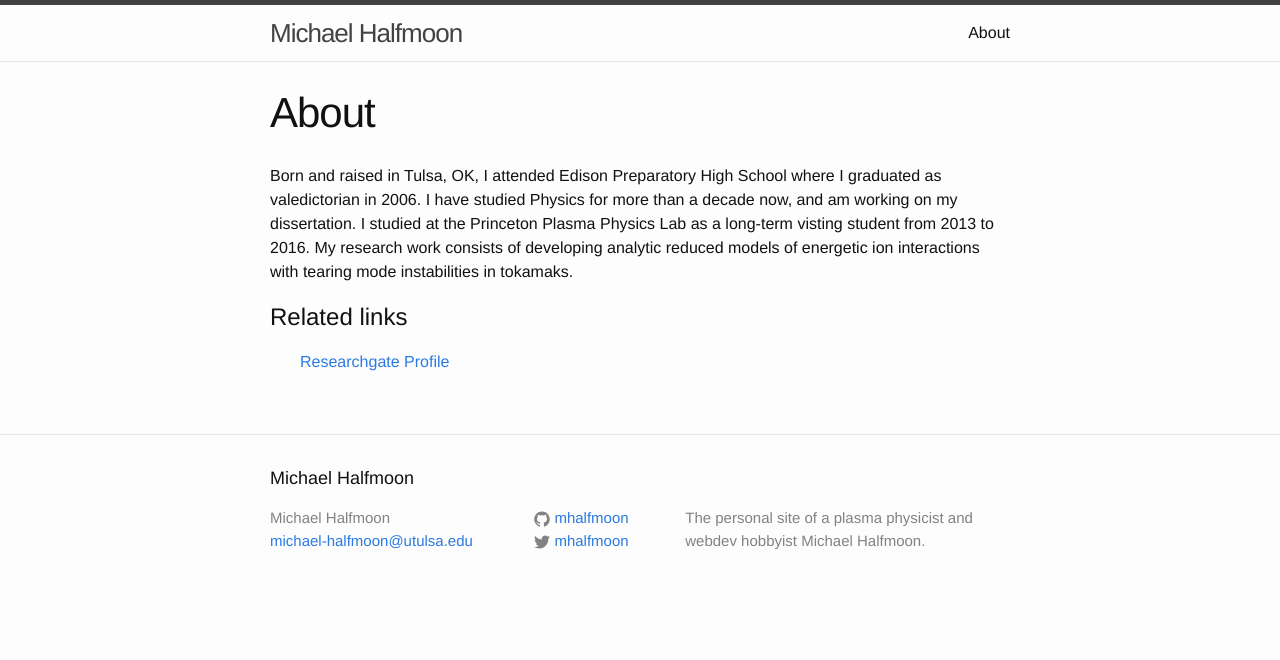
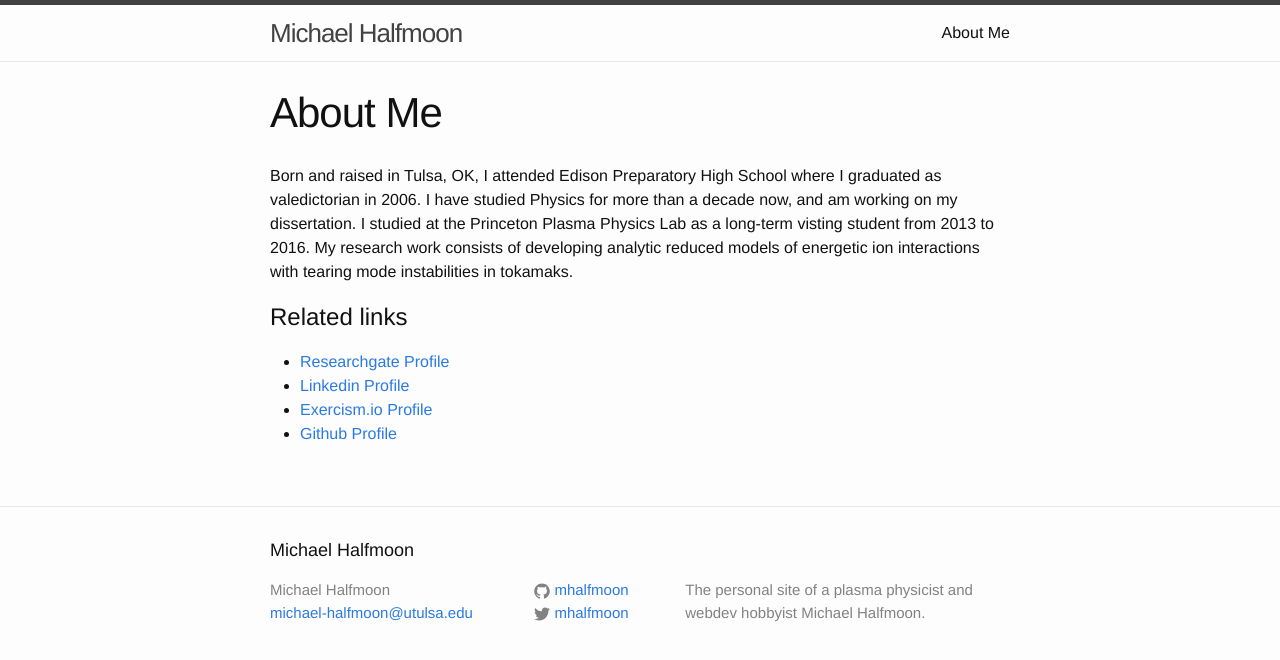
Before and after one commit to mhalfmoon/mhalfmoon.github.io, a Jekyll site: the page built from about.md, in a window 1280 px wide. Shown: the top 660 px of the page. Built offline with Jekyll 4.4.1, drawn with Linux system fonts in a browser that asks for light colours.

Commit message:
Update about.md

```diff
--- a/about.md
+++ b/about.md
@@ -1,11 +1,14 @@
 ---
 layout: page
-title: About
+title: About Me
 permalink: /about/
 ---
 
 Born and raised in Tulsa, OK, I attended Edison Preparatory High School where I graduated as valedictorian in 2006. I have studied Physics for more than a decade now, and am working on my dissertation. I studied at the Princeton Plasma Physics Lab as a long-term visting student from 2013 to 2016. My research work consists of developing analytic reduced models of energetic ion interactions with tearing mode instabilities in tokamaks.
 <h1>Related links</h1>
-<ul>
-<a href="https://www.researchgate.net/profile/Michael_Halfmoon">Researchgate Profile</a>
+  <ul>
+    <li><a href="https://www.researchgate.net/profile/Michael_Halfmoon">Researchgate Profile</a></li>
+    <li><a href="https://www.linkedin.com/in/michael-halfmoon-8369a812b/">Linkedin Profile</a></li>
+    <li><a href="http://exercism.io/mhalfmoon">Exercism.io Profile</a></li>
+    <li><a href = "https://github.com/mhalfmoon">Github Profile</a></li>
 </ul>
```
